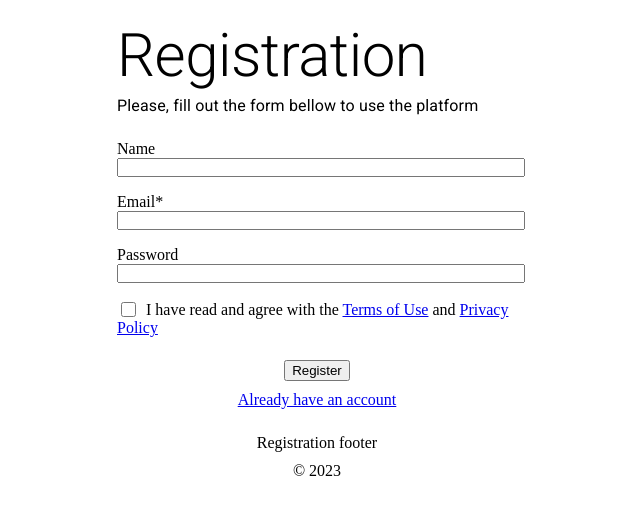
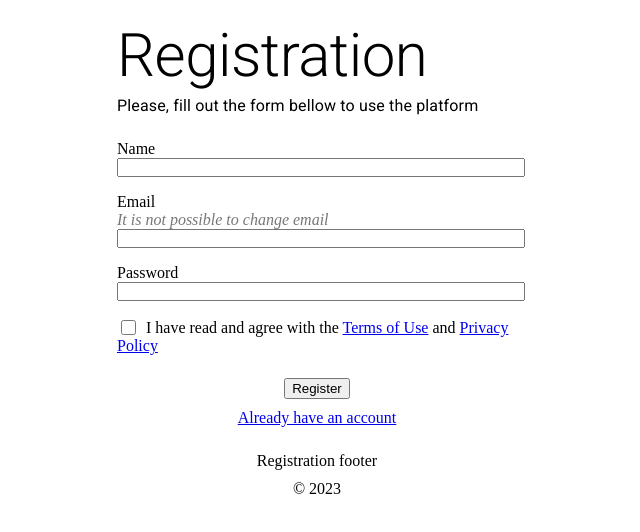
Before and after one commit to ifspcodelab/codeodyssey-frontend, a React (Vite) app: page /registration in a window 1280 px wide. Shown: the top 532 px of the page, without its empty margins (323-963 px from the left). Built offline with nearby package versions, Linux system fonts and the light colour scheme.

Commit message:
refactor: change email immutability message to text and translation

```diff
--- a/src/locales/en/translation.json
+++ b/src/locales/en/translation.json
@@ -31,7 +31,7 @@
     "form": {
       "name": "Name",
       "email": "Email",
-      "email_message": "the email is immutable",
+      "email_message": "It is not possible to change email",
       "password": "Password",
       "login": "Already have an account",
       "submit": "Register",
--- a/src/locales/pt/translation.json
+++ b/src/locales/pt/translation.json
@@ -31,7 +31,7 @@
     "form": {
       "name": "Nome",
       "email": "Email",
-      "email_message": "o email é imutável",
+      "email_message": "Não é possível mudar o email",
       "password": "Senha",
       "login": "Já tenho conta",
       "submit": "Registrar",
--- a/src/pages/Registration/index.tsx
+++ b/src/pages/Registration/index.tsx
@@ -40,7 +40,7 @@ function Registration() {
                         <p>{errors.name?.message}</p>
                     </div>
                     <div className="formInput">
-                        <label id="email" htmlFor={"email"}>{t('registration.form.email')}</label><span data-testid="immutabilityMessage" title={t('registration.form.email_message')}>*</span>
+                        <label id="email" htmlFor={"email"}>{t('registration.form.email')}</label><span data-testid="immutabilityMessage">{t('registration.form.email_message')}</span>
                         <input aria-labelledby="email" type="text" {...register("email", { required: true })} />
                         <p>{errors.email?.message}</p>
                     </div>
--- a/src/pages/Registration/style.css
+++ b/src/pages/Registration/style.css
@@ -26,12 +26,8 @@ form input {
 }
 
 .formInput span {
-    display: initial;
-}
-
-.formInput span:hover {
-    color: #FF0000;
-    cursor: pointer;
+    font-style: italic;
+    color: #777;
 }
 
 .checkbox {
```
